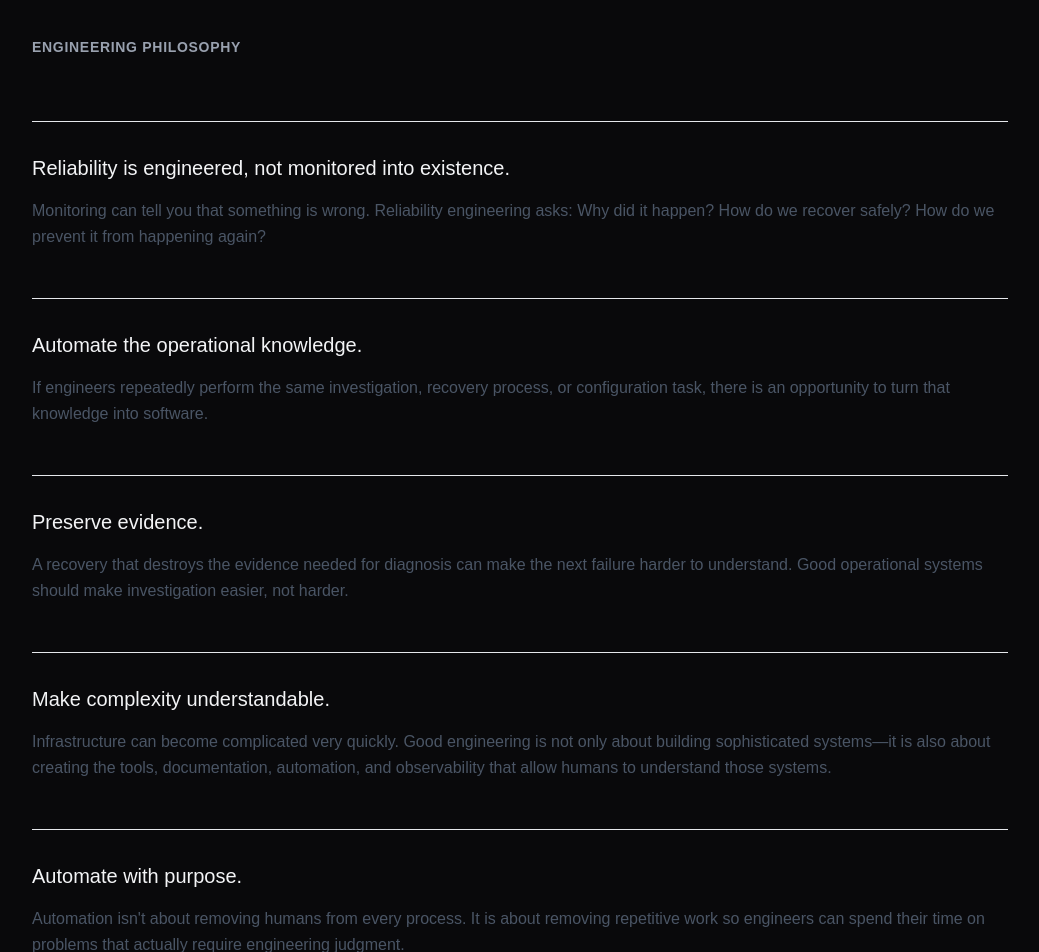
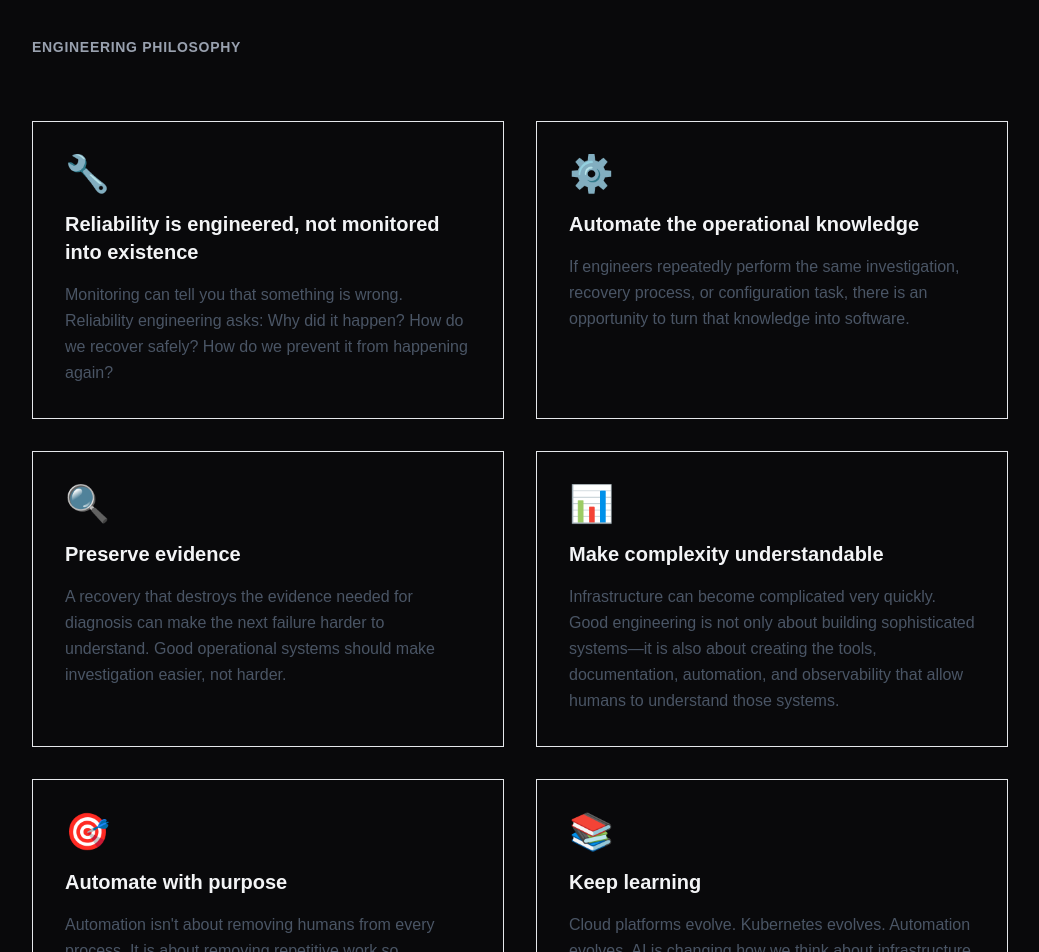
Before and after one commit to muhaaju/Muhammed_Ajas, a Next.js app: page / in a window 1280 px wide. Shown: the part 8180-9132 px from the top of the page, without its empty margins (120-1159 px from the left). Built offline with nearby package versions, Linux system fonts and the light colour scheme.

Commit message:
Improve Engineering Philosophy section with grid layout and icons, rename to Travel Enthusiast

```diff
--- a/app/page.tsx
+++ b/app/page.tsx
@@ -639,44 +639,50 @@ export default function Home() {
         <section className="mb-32">
           <h2 className="text-sm font-semibold tracking-wider text-gray-400 mb-16">ENGINEERING PHILOSOPHY</h2>
 
-          <div className="space-y-12">
-            <div className="border-t border-gray-200 pt-8">
-              <h3 className="text-xl font-medium mb-4">Reliability is engineered, not monitored into existence.</h3>
+          <div className="grid md:grid-cols-2 gap-8">
+            <div className="border border-gray-200 p-8 hover:border-gray-400 transition-colors">
+              <div className="text-4xl mb-4">🔧</div>
+              <h3 className="text-xl font-semibold mb-4">Reliability is engineered, not monitored into existence</h3>
               <p className="text-gray-600 leading-relaxed">
                 Monitoring can tell you that something is wrong. Reliability engineering asks: Why did it happen? How do we recover safely? How do we prevent it from happening again?
               </p>
             </div>
 
-            <div className="border-t border-gray-200 pt-8">
-              <h3 className="text-xl font-medium mb-4">Automate the operational knowledge.</h3>
+            <div className="border border-gray-200 p-8 hover:border-gray-400 transition-colors">
+              <div className="text-4xl mb-4">⚙️</div>
+              <h3 className="text-xl font-semibold mb-4">Automate the operational knowledge</h3>
               <p className="text-gray-600 leading-relaxed">
                 If engineers repeatedly perform the same investigation, recovery process, or configuration task, there is an opportunity to turn that knowledge into software.
               </p>
             </div>
 
-            <div className="border-t border-gray-200 pt-8">
-              <h3 className="text-xl font-medium mb-4">Preserve evidence.</h3>
+            <div className="border border-gray-200 p-8 hover:border-gray-400 transition-colors">
+              <div className="text-4xl mb-4">🔍</div>
+              <h3 className="text-xl font-semibold mb-4">Preserve evidence</h3>
               <p className="text-gray-600 leading-relaxed">
                 A recovery that destroys the evidence needed for diagnosis can make the next failure harder to understand. Good operational systems should make investigation easier, not harder.
               </p>
             </div>
 
-            <div className="border-t border-gray-200 pt-8">
-              <h3 className="text-xl font-medium mb-4">Make complexity understandable.</h3>
+            <div className="border border-gray-200 p-8 hover:border-gray-400 transition-colors">
+              <div className="text-4xl mb-4">📊</div>
+              <h3 className="text-xl font-semibold mb-4">Make complexity understandable</h3>
               <p className="text-gray-600 leading-relaxed">
                 Infrastructure can become complicated very quickly. Good engineering is not only about building sophisticated systems—it is also about creating the tools, documentation, automation, and observability that allow humans to understand those systems.
               </p>
             </div>
 
-            <div className="border-t border-gray-200 pt-8">
-              <h3 className="text-xl font-medium mb-4">Automate with purpose.</h3>
+            <div className="border border-gray-200 p-8 hover:border-gray-400 transition-colors">
+              <div className="text-4xl mb-4">🎯</div>
+              <h3 className="text-xl font-semibold mb-4">Automate with purpose</h3>
               <p className="text-gray-600 leading-relaxed">
                 Automation isn't about removing humans from every process. It is about removing repetitive work so engineers can spend their time on problems that actually require engineering judgment.
               </p>
             </div>
 
-            <div className="border-t border-gray-200 pt-8">
-              <h3 className="text-xl font-medium mb-4">Keep learning.</h3>
+            <div className="border border-gray-200 p-8 hover:border-gray-400 transition-colors">
+              <div className="text-4xl mb-4">📚</div>
+              <h3 className="text-xl font-semibold mb-4">Keep learning</h3>
               <p className="text-gray-600 leading-relaxed">
                 Cloud platforms evolve. Kubernetes evolves. Automation evolves. AI is changing how we think about infrastructure operations. The tools will change. The willingness to learn should not.
               </p>
@@ -707,7 +713,7 @@ export default function Home() {
                   className="w-full h-full object-cover"
                 />
               </div>
-              <h4 className="font-medium mb-3">World Traveller</h4>
+              <h4 className="font-medium mb-3">Travel Enthusiast</h4>
               <p className="text-gray-600 leading-relaxed">
                 Exploring diverse landscapes and cultures across the globe. For me, travelling isn't simply about visiting destinations—it's about experiencing different cultures, meeting people, and seeing the world from a different point of view.
               </p>
```
